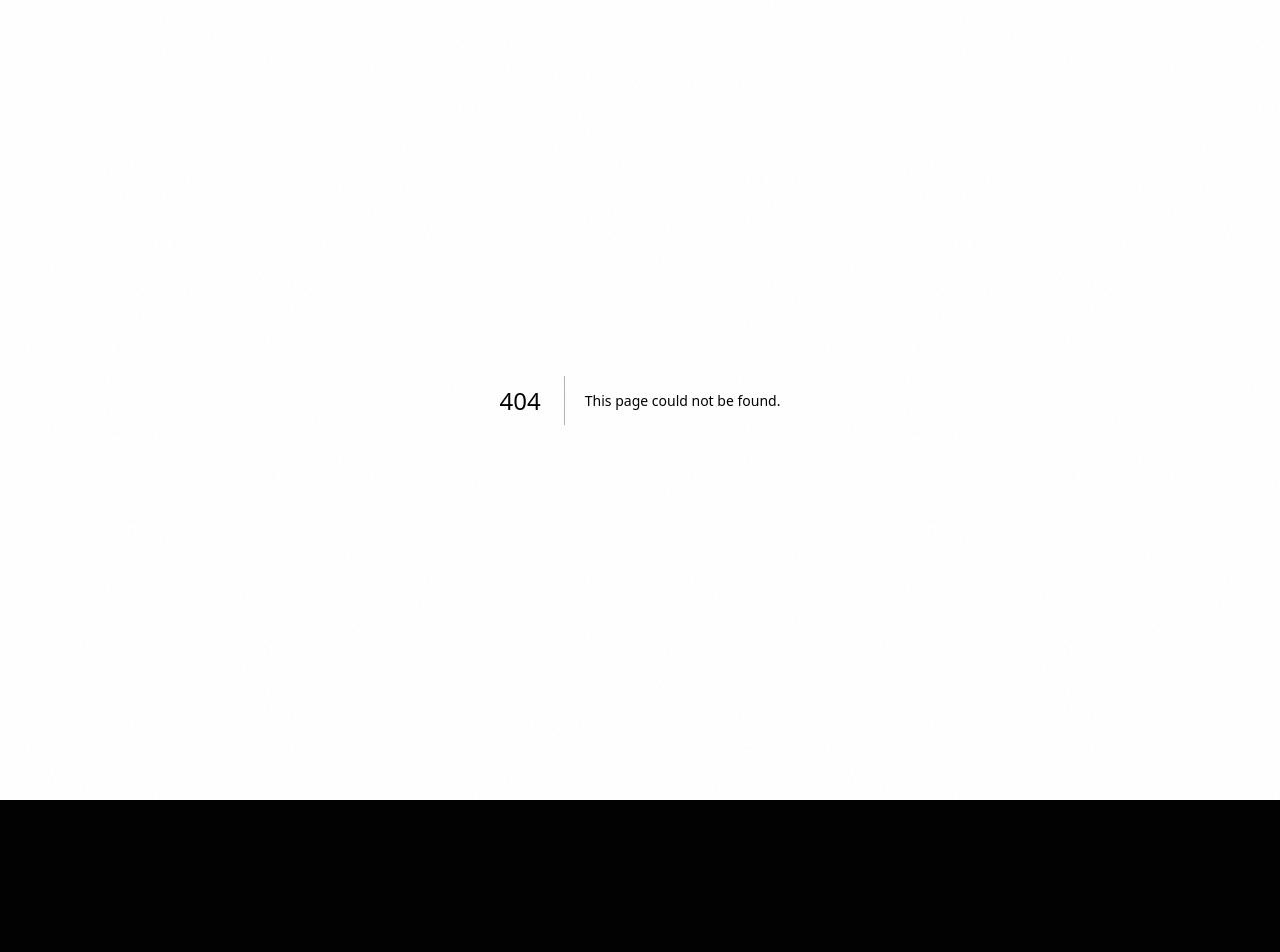
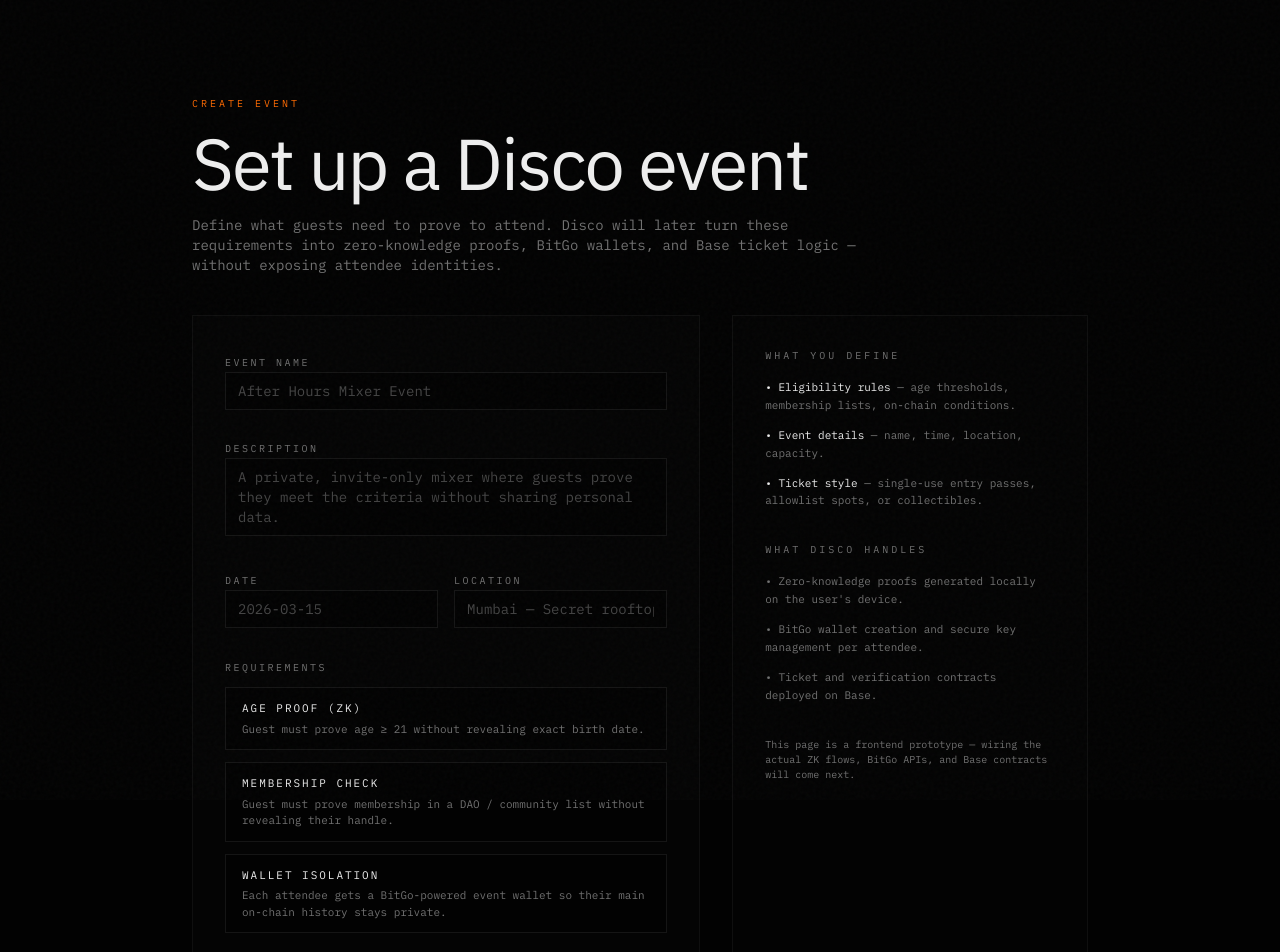
Before and after one commit to dumprahul/ethmumbai26, a Next.js app: page /create in a window 1280 px wide. Before the commit this address had no page. Shown: the top 952 px of the page. Before the commit the page ends 800 px from the top, so only its background shows below. Built offline with nearby package versions, Linux system fonts and the light colour scheme.

Commit message:
Add create event page prototype
Made-with: Cursor

```diff
--- /dev/null
+++ b/app/create/page.tsx
@@ -0,0 +1,146 @@
+import Link from "next/link"
+
+export default function CreateEventPage() {
+  return (
+    <main className="min-h-screen px-6 md:px-24 py-16 md:py-24">
+      <div className="max-w-4xl mx-auto space-y-10">
+        <header className="space-y-4">
+          <p className="font-mono text-[10px] uppercase tracking-[0.3em] text-accent">Create Event</p>
+          <h1 className="font-[var(--font-bebas)] text-5xl md:text-7xl tracking-tight">Set up a Disco event</h1>
+          <p className="font-mono text-sm text-muted-foreground max-w-2xl">
+            Define what guests need to prove to attend. Disco will later turn these requirements into zero-knowledge
+            proofs, BitGo wallets, and Base ticket logic — without exposing attendee identities.
+          </p>
+        </header>
+
+        <section className="grid gap-8 md:grid-cols-[minmax(0,2fr)_minmax(0,1.4fr)]">
+          {/* Form skeleton */}
+          <div className="space-y-6 border border-border/40 bg-card/60 p-6 md:p-8">
+            <div className="space-y-2">
+              <label className="font-mono text-[10px] uppercase tracking-[0.25em] text-muted-foreground">
+                Event name
+              </label>
+              <input
+                disabled
+                placeholder="After Hours Mixer Event"
+                className="w-full bg-background/40 border border-border/60 px-3 py-2 text-sm font-mono text-foreground placeholder:text-muted-foreground/60 outline-none"
+              />
+            </div>
+
+            <div className="space-y-2">
+              <label className="font-mono text-[10px] uppercase tracking-[0.25em] text-muted-foreground">
+                Description
+              </label>
+              <textarea
+                disabled
+                rows={3}
+                placeholder="A private, invite-only mixer where guests prove they meet the criteria without sharing personal data."
+                className="w-full bg-background/40 border border-border/60 px-3 py-2 text-sm font-mono text-foreground placeholder:text-muted-foreground/60 outline-none resize-none"
+              />
+            </div>
+
+            <div className="grid gap-4 md:grid-cols-2">
+              <div className="space-y-2">
+                <label className="font-mono text-[10px] uppercase tracking-[0.25em] text-muted-foreground">
+                  Date
+                </label>
+                <input
+                  disabled
+                  placeholder="2026-03-15"
+                  className="w-full bg-background/40 border border-border/60 px-3 py-2 text-sm font-mono text-foreground placeholder:text-muted-foreground/60 outline-none"
+                />
+              </div>
+              <div className="space-y-2">
+                <label className="font-mono text-[10px] uppercase tracking-[0.25em] text-muted-foreground">
+                  Location
+                </label>
+                <input
+                  disabled
+                  placeholder="Mumbai — Secret rooftop"
+                  className="w-full bg-background/40 border border-border/60 px-3 py-2 text-sm font-mono text-foreground placeholder:text-muted-foreground/60 outline-none"
+                />
+              </div>
+            </div>
+
+            <div className="space-y-3 pt-2">
+              <p className="font-mono text-[10px] uppercase tracking-[0.25em] text-muted-foreground">Requirements</p>
+              <div className="space-y-3">
+                <div className="border border-border/60 bg-background/40 px-4 py-3">
+                  <p className="font-mono text-[11px] uppercase tracking-[0.18em] text-foreground">
+                    Age proof (ZK)
+                  </p>
+                  <p className="mt-1 font-mono text-[11px] text-muted-foreground">
+                    Guest must prove age ≥ 21 without revealing exact birth date.
+                  </p>
+                </div>
+                <div className="border border-border/60 bg-background/40 px-4 py-3">
+                  <p className="font-mono text-[11px] uppercase tracking-[0.18em] text-foreground">
+                    Membership check
+                  </p>
+                  <p className="mt-1 font-mono text-[11px] text-muted-foreground">
+                    Guest must prove membership in a DAO / community list without revealing their handle.
+                  </p>
+                </div>
+                <div className="border border-border/60 bg-background/40 px-4 py-3">
+                  <p className="font-mono text-[11px] uppercase tracking-[0.18em] text-foreground">
+                    Wallet isolation
+                  </p>
+                  <p className="mt-1 font-mono text-[11px] text-muted-foreground">
+                    Each attendee gets a BitGo-powered event wallet so their main on-chain history stays private.
+                  </p>
+                </div>
+              </div>
+            </div>
+
+            <div className="pt-4 flex flex-wrap gap-3">
+              <button
+                disabled
+                className="inline-flex items-center justify-center border border-border/80 bg-foreground text-background px-5 py-2.5 font-mono text-[11px] uppercase tracking-[0.25em] cursor-not-allowed opacity-60"
+              >
+                Continue — coming soon
+              </button>
+              <Link
+                href="/view"
+                className="inline-flex items-center justify-center border border-border/60 px-4 py-2 font-mono text-[11px] uppercase tracking-[0.25em] text-muted-foreground hover:text-accent hover:border-accent transition-colors"
+              >
+                View sample events
+              </Link>
+            </div>
+          </div>
+
+          {/* Requirements explainer */}
+          <aside className="space-y-4 border border-border/40 bg-card/40 p-6 md:p-8">
+            <p className="font-mono text-[10px] uppercase tracking-[0.3em] text-muted-foreground">What you define</p>
+            <ul className="space-y-3 font-mono text-[11px] text-muted-foreground leading-relaxed">
+              <li>
+                <span className="text-foreground">• Eligibility rules</span> — age thresholds, membership lists,
+                on-chain conditions.
+              </li>
+              <li>
+                <span className="text-foreground">• Event details</span> — name, time, location, capacity.
+              </li>
+              <li>
+                <span className="text-foreground">• Ticket style</span> — single-use entry passes, allowlist spots, or
+                collectibles.
+              </li>
+            </ul>
+
+            <p className="font-mono text-[10px] uppercase tracking-[0.3em] text-muted-foreground pt-4">
+              What Disco handles
+            </p>
+            <ul className="space-y-3 font-mono text-[11px] text-muted-foreground leading-relaxed">
+              <li>• Zero-knowledge proofs generated locally on the user&apos;s device.</li>
+              <li>• BitGo wallet creation and secure key management per attendee.</li>
+              <li>• Ticket and verification contracts deployed on Base.</li>
+            </ul>
+
+            <p className="pt-4 font-mono text-[10px] text-muted-foreground">
+              This page is a frontend prototype — wiring the actual ZK flows, BitGo APIs, and Base contracts will come
+              next.
+            </p>
+          </aside>
+        </section>
+      </div>
+    </main>
+  )
+}
```
